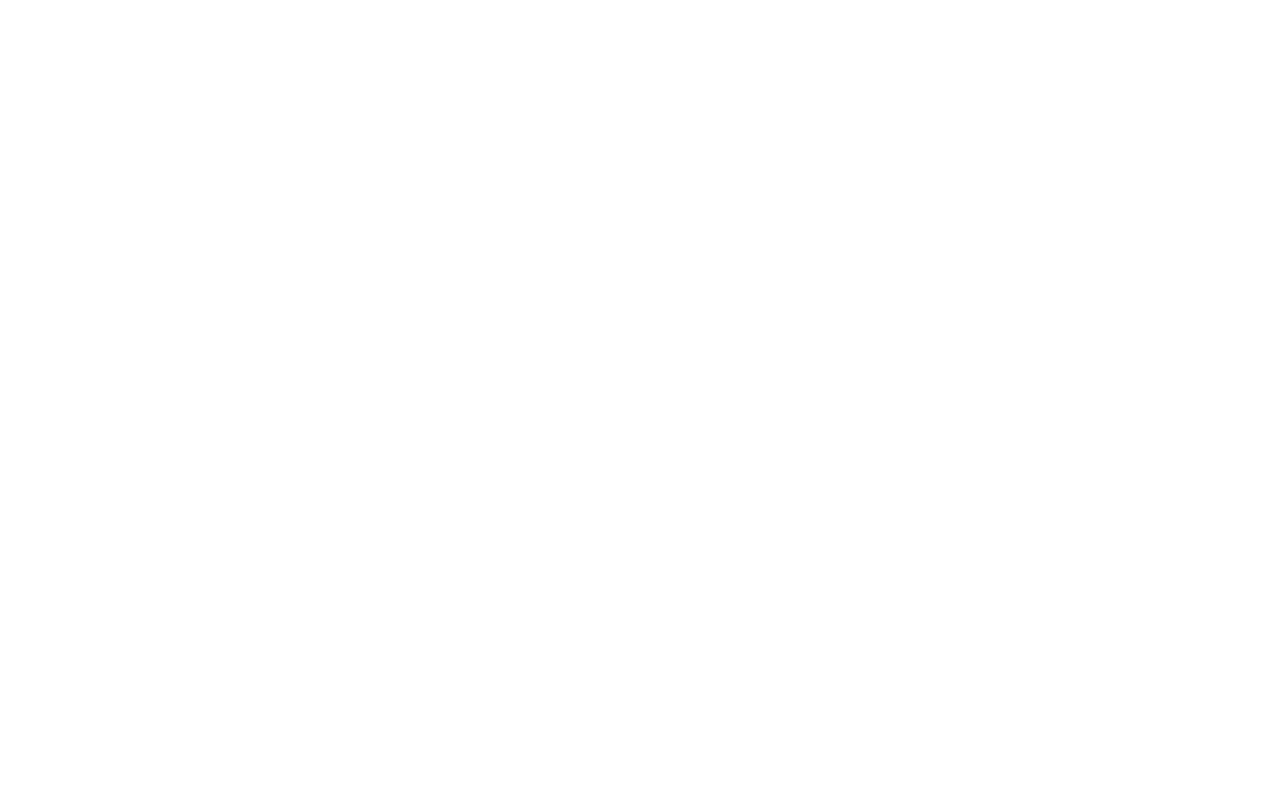
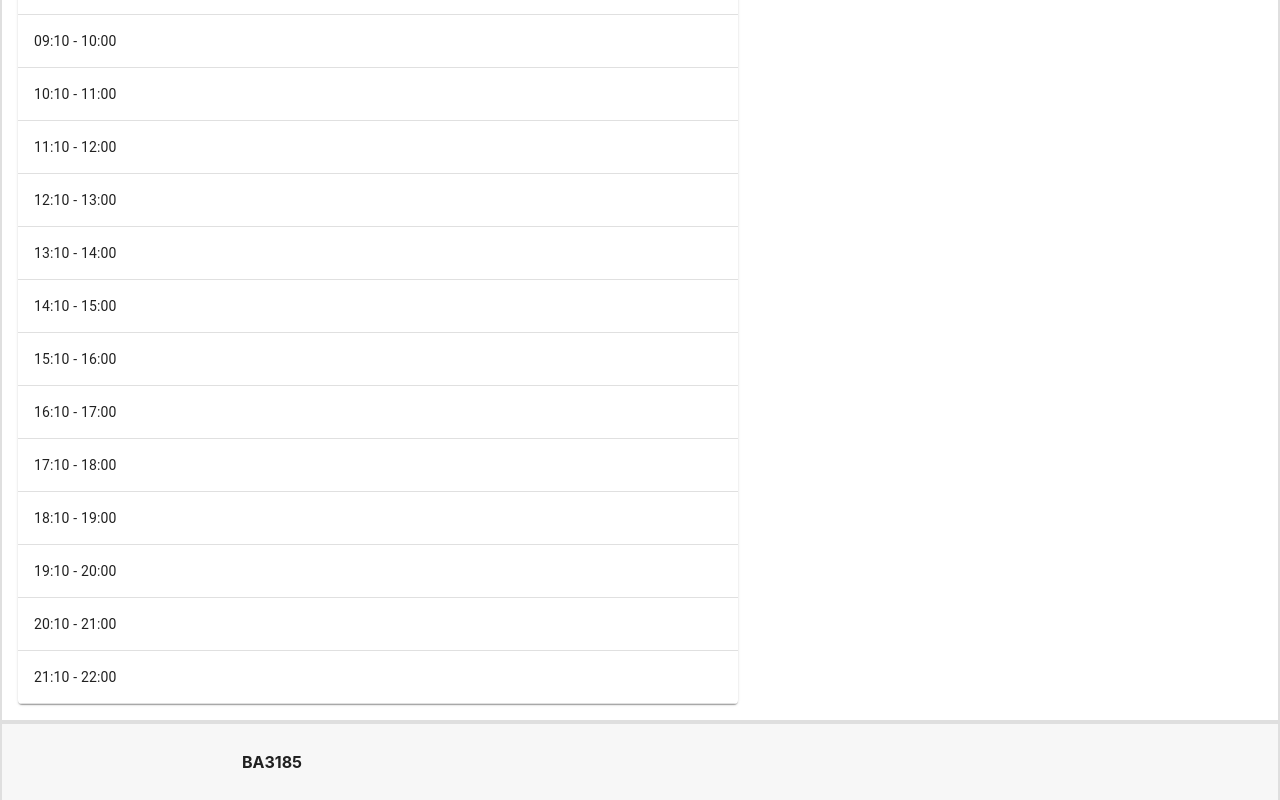
Before and after one commit to tingfengx/bahenfreelabs, a React (Create React App) app: page / in a window 1280 px wide. Shown: the part 1100-1900 px from the top of the page. Before the commit the page ends 911 px from the top, so only its background shows below. Built offline with nearby package versions, Linux system fonts and the light colour scheme.

Commit message:
adding padding

```diff
--- a/src/App.js
+++ b/src/App.js
@@ -1,90 +1,255 @@
 import React from 'react';
 import './App.css';
 import LabInfo from "./LabInfo";
+import Foot from "./Foot";
 
 function App() {
-    // const BA2200ReservedBy = {
-    //     monday: {
-    //         '08:10 - 09:00' : "",
-    //         '09:10 - 10:00' : "",
-    //         '10:10 - 11:00' : "",
-    //         '11:10 - 12:00' : "",
-    //         '12:10 - 13:00' : "",
-    //         '13:10 - 14:00' : "",
-    //         '14:10 - 15:00' : "",
-    //         '15:10 - 16:00' : "",
-    //         '16:10 - 17:00' : "",
-    //         '17:10 - 18:00' : "",
-    //         '18:10 - 19:00' : "",
-    //         '19:10 - 20:00' : "",
-    //         '20:10 - 21:00' : "",
-    //         '21:10 - 22:00' : ""
-    //     },
-    //     tuesday: {
-    //         '08:10 - 09:00' : "",
-    //         '09:10 - 10:00' : "",
-    //         '10:10 - 11:00' : "",
-    //         '11:10 - 12:00' : "",
-    //         '12:10 - 13:00' : "",
-    //         '13:10 - 14:00' : "",
-    //         '14:10 - 15:00' : "",
-    //         '15:10 - 16:00' : "",
-    //         '16:10 - 17:00' : "",
-    //         '17:10 - 18:00' : "",
-    //         '18:10 - 19:00' : "",
-    //         '19:10 - 20:00' : "",
-    //         '20:10 - 21:00' : "",
-    //         '21:10 - 22:00' : ""
-    //     },
-    //     wednesday: {
-    //         '08:10 - 09:00' : "",
-    //         '09:10 - 10:00' : "",
-    //         '10:10 - 11:00' : "",
-    //         '11:10 - 12:00' : "",
-    //         '12:10 - 13:00' : "",
-    //         '13:10 - 14:00' : "",
-    //         '14:10 - 15:00' : "",
-    //         '15:10 - 16:00' : "",
-    //         '16:10 - 17:00' : "",
-    //         '17:10 - 18:00' : "",
-    //         '18:10 - 19:00' : "",
-    //         '19:10 - 20:00' : "",
-    //         '20:10 - 21:00' : "",
-    //         '21:10 - 22:00' : ""
-    //     },
-    //     thursday : {
-    //         '08:10 - 09:00' : "",
-    //         '09:10 - 10:00' : "",
-    //         '10:10 - 11:00' : "",
-    //         '11:10 - 12:00' : "",
-    //         '12:10 - 13:00' : "",
-    //         '13:10 - 14:00' : "",
-    //         '14:10 - 15:00' : "",
-    //         '15:10 - 16:00' : "",
-    //         '16:10 - 17:00' : "",
-    //         '17:10 - 18:00' : "",
-    //         '18:10 - 19:00' : "",
-    //         '19:10 - 20:00' : "",
-    //         '20:10 - 21:00' : "",
-    //         '21:10 - 22:00' : ""
-    //     },
-    //     friday: {
-    //         '08:10 - 09:00': "",
-    //         '09:10 - 10:00': "",
-    //         '10:10 - 11:00': "",
-    //         '11:10 - 12:00': "",
-    //         '12:10 - 13:00': "",
-    //         '13:10 - 14:00': "",
-    //         '14:10 - 15:00': "",
-    //         '15:10 - 16:00': "",
-    //         '16:10 - 17:00': "",
-    //         '17:10 - 18:00': "",
-    //         '18:10 - 19:00': "",
-    //         '19:10 - 20:00': "",
-    //         '20:10 - 21:00': "",
-    //         '21:10 - 22:00': ""
-    //     }
-    // };
+    const BA3175ReservedBy = {
+        monday: {
+            '08:10 - 09:00' : "",
+            '09:10 - 10:00' : "",
+            '10:10 - 11:00' : "",
+            '11:10 - 12:00' : "",
+            '12:10 - 13:00' : "",
+            '13:10 - 14:00' : "",
+            '14:10 - 15:00' : "",
+            '15:10 - 16:00' : "",
+            '16:10 - 17:00' : "",
+            '17:10 - 18:00' : "",
+            '18:10 - 19:00' : "",
+            '19:10 - 20:00' : "",
+            '20:10 - 21:00' : "",
+            '21:10 - 22:00' : ""
+        },
+        tuesday: {
+            '08:10 - 09:00' : "",
+            '09:10 - 10:00' : "",
+            '10:10 - 11:00' : "",
+            '11:10 - 12:00' : "",
+            '12:10 - 13:00' : "",
+            '13:10 - 14:00' : "",
+            '14:10 - 15:00' : "",
+            '15:10 - 16:00' : "",
+            '16:10 - 17:00' : "",
+            '17:10 - 18:00' : "",
+            '18:10 - 19:00' : "",
+            '19:10 - 20:00' : "",
+            '20:10 - 21:00' : "",
+            '21:10 - 22:00' : ""
+        },
+        wednesday: {
+            '08:10 - 09:00' : "",
+            '09:10 - 10:00' : "",
+            '10:10 - 11:00' : "",
+            '11:10 - 12:00' : "",
+            '12:10 - 13:00' : "",
+            '13:10 - 14:00' : "",
+            '14:10 - 15:00' : "",
+            '15:10 - 16:00' : "",
+            '16:10 - 17:00' : "",
+            '17:10 - 18:00' : "",
+            '18:10 - 19:00' : "",
+            '19:10 - 20:00' : "",
+            '20:10 - 21:00' : "",
+            '21:10 - 22:00' : ""
+        },
+        thursday : {
+            '08:10 - 09:00' : "",
+            '09:10 - 10:00' : "",
+            '10:10 - 11:00' : "",
+            '11:10 - 12:00' : "",
+            '12:10 - 13:00' : "",
+            '13:10 - 14:00' : "",
+            '14:10 - 15:00' : "",
+            '15:10 - 16:00' : "",
+            '16:10 - 17:00' : "",
+            '17:10 - 18:00' : "",
+            '18:10 - 19:00' : "",
+            '19:10 - 20:00' : "",
+            '20:10 - 21:00' : "",
+            '21:10 - 22:00' : ""
+        },
+        friday: {
+            '08:10 - 09:00': "",
+            '09:10 - 10:00': "",
+            '10:10 - 11:00': "",
+            '11:10 - 12:00': "",
+            '12:10 - 13:00': "",
+            '13:10 - 14:00': "",
+            '14:10 - 15:00': "",
+            '15:10 - 16:00': "",
+            '16:10 - 17:00': "",
+            '17:10 - 18:00': "",
+            '18:10 - 19:00': "",
+            '19:10 - 20:00': "",
+            '20:10 - 21:00': "",
+            '21:10 - 22:00': ""
+        }
+    };
+    const BA3185ReservedBy = {
+        monday: {
+            '08:10 - 09:00' : "",
+            '09:10 - 10:00' : "",
+            '10:10 - 11:00' : "",
+            '11:10 - 12:00' : "",
+            '12:10 - 13:00' : "",
+            '13:10 - 14:00' : "",
+            '14:10 - 15:00' : "",
+            '15:10 - 16:00' : "",
+            '16:10 - 17:00' : "",
+            '17:10 - 18:00' : "",
+            '18:10 - 19:00' : "",
+            '19:10 - 20:00' : "",
+            '20:10 - 21:00' : "",
+            '21:10 - 22:00' : ""
+        },
+        tuesday: {
+            '08:10 - 09:00' : "",
+            '09:10 - 10:00' : "",
+            '10:10 - 11:00' : "",
+            '11:10 - 12:00' : "",
+            '12:10 - 13:00' : "",
+            '13:10 - 14:00' : "",
+            '14:10 - 15:00' : "",
+            '15:10 - 16:00' : "",
+            '16:10 - 17:00' : "",
+            '17:10 - 18:00' : "",
+            '18:10 - 19:00' : "",
+            '19:10 - 20:00' : "",
+            '20:10 - 21:00' : "",
+            '21:10 - 22:00' : ""
+        },
+        wednesday: {
+            '08:10 - 09:00' : "",
+            '09:10 - 10:00' : "",
+            '10:10 - 11:00' : "",
+            '11:10 - 12:00' : "",
+            '12:10 - 13:00' : "",
+            '13:10 - 14:00' : "",
+            '14:10 - 15:00' : "",
+            '15:10 - 16:00' : "",
+            '16:10 - 17:00' : "",
+            '17:10 - 18:00' : "",
+            '18:10 - 19:00' : "",
+            '19:10 - 20:00' : "",
+            '20:10 - 21:00' : "",
+            '21:10 - 22:00' : ""
+        },
+        thursday : {
+            '08:10 - 09:00' : "",
+            '09:10 - 10:00' : "",
+            '10:10 - 11:00' : "",
+            '11:10 - 12:00' : "",
+            '12:10 - 13:00' : "",
+            '13:10 - 14:00' : "",
+            '14:10 - 15:00' : "",
+            '15:10 - 16:00' : "",
+            '16:10 - 17:00' : "",
+            '17:10 - 18:00' : "",
+            '18:10 - 19:00' : "",
+            '19:10 - 20:00' : "",
+            '20:10 - 21:00' : "",
+            '21:10 - 22:00' : ""
+        },
+        friday: {
+            '08:10 - 09:00': "",
+            '09:10 - 10:00': "",
+            '10:10 - 11:00': "",
+            '11:10 - 12:00': "",
+            '12:10 - 13:00': "",
+            '13:10 - 14:00': "",
+            '14:10 - 15:00': "",
+            '15:10 - 16:00': "",
+            '16:10 - 17:00': "",
+            '17:10 - 18:00': "",
+            '18:10 - 19:00': "",
+            '19:10 - 20:00': "",
+            '20:10 - 21:00': "",
+            '21:10 - 22:00': ""
+        }
+    };
+    const BA3195ReservedBy = {
+        monday: {
+            '08:10 - 09:00' : "",
+            '09:10 - 10:00' : "",
+            '10:10 - 11:00' : "",
+            '11:10 - 12:00' : "",
+            '12:10 - 13:00' : "",
+            '13:10 - 14:00' : "",
+            '14:10 - 15:00' : "",
+            '15:10 - 16:00' : "",
+            '16:10 - 17:00' : "",
+            '17:10 - 18:00' : "",
+            '18:10 - 19:00' : "",
+            '19:10 - 20:00' : "",
+            '20:10 - 21:00' : "",
+            '21:10 - 22:00' : ""
+        },
+        tuesday: {
+            '08:10 - 09:00' : "",
+            '09:10 - 10:00' : "",
+            '10:10 - 11:00' : "",
+            '11:10 - 12:00' : "",
+            '12:10 - 13:00' : "",
+            '13:10 - 14:00' : "",
+            '14:10 - 15:00' : "",
+            '15:10 - 16:00' : "",
+            '16:10 - 17:00' : "",
+            '17:10 - 18:00' : "",
+            '18:10 - 19:00' : "",
+            '19:10 - 20:00' : "",
+            '20:10 - 21:00' : "",
+            '21:10 - 22:00' : ""
+        },
+        wednesday: {
+            '08:10 - 09:00' : "",
+            '09:10 - 10:00' : "",
+            '10:10 - 11:00' : "",
+            '11:10 - 12:00' : "",
+            '12:10 - 13:00' : "",
+            '13:10 - 14:00' : "",
+            '14:10 - 15:00' : "",
+            '15:10 - 16:00' : "",
+            '16:10 - 17:00' : "",
+            '17:10 - 18:00' : "",
+            '18:10 - 19:00' : "",
+            '19:10 - 20:00' : "",
+            '20:10 - 21:00' : "",
+            '21:10 - 22:00' : ""
+        },
+        thursday : {
+            '08:10 - 09:00' : "",
+            '09:10 - 10:00' : "",
+            '10:10 - 11:00' : "",
+            '11:10 - 12:00' : "",
+            '12:10 - 13:00' : "",
+            '13:10 - 14:00' : "",
+            '14:10 - 15:00' : "",
+            '15:10 - 16:00' : "",
+            '16:10 - 17:00' : "",
+            '17:10 - 18:00' : "",
+            '18:10 - 19:00' : "",
+            '19:10 - 20:00' : "",
+            '20:10 - 21:00' : "",
+            '21:10 - 22:00' : ""
+        },
+        friday: {
+            '08:10 - 09:00': "",
+            '09:10 - 10:00': "",
+            '10:10 - 11:00': "",
+            '11:10 - 12:00': "",
+            '12:10 - 13:00': "",
+            '13:10 - 14:00': "",
+            '14:10 - 15:00': "",
+            '15:10 - 16:00': "",
+            '16:10 - 17:00': "",
+            '17:10 - 18:00': "",
+            '18:10 - 19:00': "",
+            '19:10 - 20:00': "",
+            '20:10 - 21:00': "",
+            '21:10 - 22:00': ""
+        }
+    };
     const BA2200ReservedBy = {
         monday: {
             '08:10 - 09:00' : "",
@@ -171,6 +336,10 @@
     return (
         <div className="App">
             <LabInfo room={"BA2200"} reserver={BA2200ReservedBy}/>
+            <LabInfo room={"BA3175"} reserver={BA3175ReservedBy}/>
+            <LabInfo room={"BA3185"} reserver={BA3185ReservedBy}/>
+            <LabInfo room={"BA3195"} reserver={BA3195ReservedBy}/>
+            <Foot/>
         </div>
     );
 }
--- /dev/null
+++ b/src/Foot/index.js
@@ -0,0 +1,14 @@
+import React from "react";
+
+export default function Foot() {
+    return (
+        <div className={"FootDiv"}>
+            <p>
+                Not affiliated with the University of Toronto.
+            </p>
+            <p>
+                By Tingfeng Xia, released under the Unlicense.
+            </p>
+        </div>
+    )
+}
--- /dev/null
+++ b/src/Foot/styles.css
@@ -0,0 +1,4 @@
+.FootDiv {
+    background-color: white;
+    height: 50px;
+}
--- a/src/LabInfo/styles.css
+++ b/src/LabInfo/styles.css
@@ -1,3 +1,4 @@
 .roomName {
     font-weight: bolder;
+    padding-left: 18%;
 }
--- a/src/LabInfoTable/index.js
+++ b/src/LabInfoTable/index.js
@@ -55,7 +55,8 @@
         const wed = reserver.wednesday;
         const thurs = reserver.thursday;
         const fri = reserver.friday;
-        rows.push(createRow(i, time, mon[time], tues[time], wed[time], thurs[time], fri[time]))
+        rows.push(createRow(i, time, mon[time], tues[time],
+            wed[time], thurs[time], fri[time]))
     }
 
     console.log(rows);
```
Also changed, not shown: package.json (+7 -1 lines), 1 other file (tests, documents, lock files or other folders).
